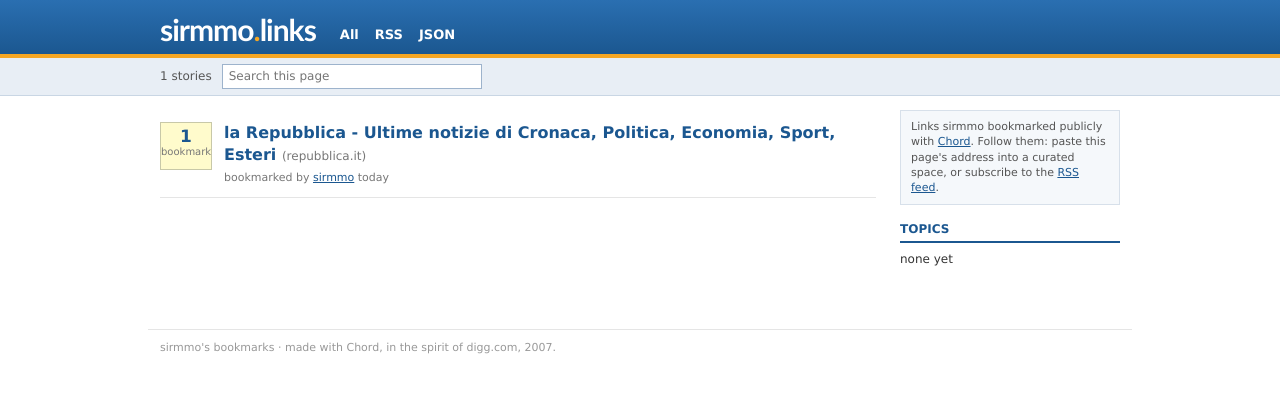
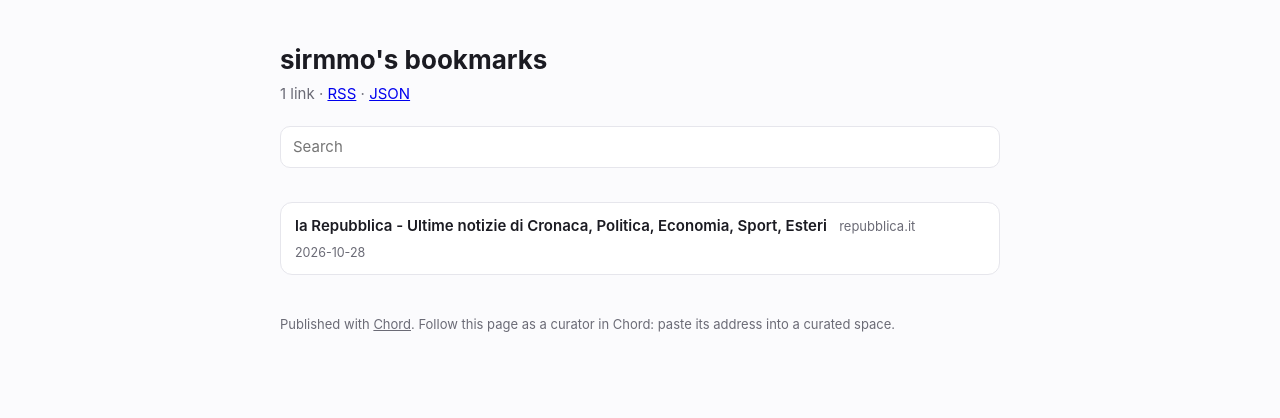
Before and after one commit to sirmmo/chord-bookmarks, a plain HTML site: page index.html in a window 1280 px wide. Drawn offline with Linux system fonts and the light colour scheme.

Commit message:
Chord: update index.html

```diff
--- a/index.html
+++ b/index.html
@@ -8,50 +8,38 @@
 <link rel="alternate" type="application/rss+xml" title="sirmmo&#39;s bookmarks" href="feed.xml">
 <link rel="alternate" type="application/json" title="sirmmo&#39;s bookmarks (JSON)" href="bookmarks.json">
 <style>
-body{margin:0;background:#fff;color:#333;font:13px/1.4 Verdana,Arial,Helvetica,sans-serif}
-a{color:#1b5790}a:hover{color:#f00}
-#hdr{background:#1b5790 linear-gradient(#2a6fb1,#1b5790);border-bottom:4px solid #f5a623;padding:0}
-#hdr .in{max-width:960px;margin:0 auto;display:flex;align-items:flex-end;gap:24px;padding:14px 12px 10px}
-#hdr .logo{font:bold 30px/1 "Trebuchet MS",Arial,sans-serif;color:#fff;letter-spacing:-1px;text-decoration:none}#hdr .logo em{font-style:normal;color:#f5a623}
-#hdr nav a{color:#fff;font-weight:bold;text-decoration:none;margin-right:16px;font-size:13px}
-#sub{background:#e8eef5;border-bottom:1px solid #c9d6e4}#sub .in{max-width:960px;margin:0 auto;padding:6px 12px;display:flex;align-items:center;gap:10px;font-size:12px;color:#555}
-#sub input{font:inherit;padding:3px 6px;border:1px solid #9db3cc;width:260px}
-.wrap{max-width:960px;margin:0 auto;display:grid;grid-template-columns:1fr 220px;gap:24px;padding:14px 12px 40px}
-.story{display:flex;gap:12px;padding:12px 0;border-bottom:1px solid #e5e5e5}.story.hide{display:none}
-.diggbox{flex:none;width:52px;height:48px;border:1px solid #c8c8a8;background:#fffbcc;text-align:center;font-size:10px;color:#777;padding-top:4px;box-sizing:border-box}.diggbox strong{display:block;font-size:17px;color:#1b5790;line-height:1.1}
-.story h3{margin:0;font-size:16px;font-weight:bold}.story h3 a{text-decoration:none}.story h3 a:hover{text-decoration:underline}.story .src{font-size:12px;font-weight:normal;color:#777}
-.story .meta{margin:3px 0 0;font-size:11px;color:#777}.story .meta a{color:#1b5790}.story .desc{margin:6px 0 0;font-size:12px;color:#444;line-height:1.5}
-aside h4{margin:0 0 6px;font-size:12px;text-transform:uppercase;color:#1b5790;border-bottom:2px solid #1b5790;padding-bottom:3px}
-aside ul{list-style:none;margin:0 0 20px;padding:0}aside li{padding:2px 0;font-size:12px}aside .chip{font:inherit;border:0;background:none;color:#1b5790;padding:0;cursor:pointer;text-align:left}aside .chip.on{font-weight:bold;color:#f00}aside .chip span{color:#999}
-.box{border:1px solid #d7e0ea;background:#f5f8fb;padding:8px 10px;font-size:11px;color:#555;margin-bottom:16px}.box a{color:#1b5790}
-footer{max-width:960px;margin:0 auto;padding:10px 12px 30px;font-size:11px;color:#999;border-top:1px solid #e5e5e5}footer a{color:#1b5790}
-@media(max-width:700px){.wrap{grid-template-columns:1fr}}
+:root{--bg:#fbfbfd;--fg:#1b1b22;--muted:#6b6b76;--line:#e6e6ec;--card:#fff;--accent:#5b6cff}
+@media(prefers-color-scheme:dark){:root{--bg:#121218;--fg:#ececf1;--muted:#9a9aa6;--line:#2a2a33;--card:#1a1a22;--accent:#8c97ff}}
+*{box-sizing:border-box}body{margin:0;background:var(--bg);color:var(--fg);font:15px/1.5 -apple-system,BlinkMacSystemFont,"Segoe UI",system-ui,sans-serif}
+main{max-width:760px;margin:0 auto;padding:40px 20px 80px}h1{font-size:26px;margin:0 0 4px}.sub{color:var(--muted);margin:0 0 20px}
+.search{width:100%;font:inherit;padding:9px 12px;border:1px solid var(--line);border-radius:10px;background:var(--card);color:var(--fg);outline:none}.search:focus{border-color:var(--accent)}
+.chips{display:flex;flex-wrap:wrap;gap:6px;margin:12px 0 22px}.chip{font:inherit;font-size:13px;border:1px solid var(--line);background:var(--card);color:var(--fg);border-radius:999px;padding:3px 10px;cursor:pointer}.chip span{color:var(--muted)}.chip.on{background:var(--accent);border-color:var(--accent);color:#fff}.chip.on span{color:#fff}
+ul{list-style:none;margin:0;padding:0}.bm{padding:12px 14px;border:1px solid var(--line);border-radius:12px;background:var(--card);margin-bottom:10px}.bm.hide{display:none}
+.bm .t{font-weight:600;color:var(--fg);text-decoration:none}.bm .t:hover{color:var(--accent)}.bm .h{color:var(--muted);font-size:13px;margin-left:8px}.bm .n{margin:6px 0 0;color:var(--fg)}.bm .m{display:block;margin-top:6px;font-size:12.5px;color:var(--muted)}.tag{color:var(--accent);text-decoration:none;margin-right:2px}
+footer{margin-top:40px;color:var(--muted);font-size:13px}footer a{color:inherit}.empty{color:var(--muted)}
 </style>
 </head>
 <body>
-<div id="hdr"><div class="in"><a class="logo" href="./">sirmmo<em>.</em>links</a><nav><a href="./">All</a><a href="feed.xml">RSS</a><a href="bookmarks.json">JSON</a></nav></div></div>
-<div id="sub"><div class="in"><span>1 stories</span><input id="q" type="search" placeholder="Search this page" autocomplete="off"></div></div>
-<div class="wrap">
-<div id="list">
-<div class="bm story" data-tags="" data-text="la repubblica - ultime notizie di cronaca, politica, economia, sport, esteri repubblica.it  ">
-  <div class="diggbox"><strong>1</strong><span>bookmark</span></div>
-  <div class="body">
-    <h3><a href="https://www.repubblica.it/" rel="noopener">la Repubblica - Ultime notizie di Cronaca, Politica, Economia, Sport, Esteri</a> <span class="src">(repubblica.it)</span></h3>
-    <p class="meta">bookmarked by <a href="https://github.com/sirmmo">sirmmo</a> today</p>
-  </div>
-</div>
-</div>
-<aside>
-<div class="box">Links sirmmo bookmarked publicly with <a href="https://ingmmo.com/chord/">Chord</a>. Follow them: paste this page's address into a curated space, or subscribe to the <a href="feed.xml">RSS feed</a>.</div>
-<h4>Topics</h4>
-<ul id="chips"><li>none yet</li></ul>
-</aside>
-</div>
-<footer>sirmmo&#39;s bookmarks · made with Chord, in the spirit of digg.com, 2007.</footer>
-<script>(function(){var q=document.getElementById('q'),chips=document.getElementById('chips'),items=[].slice.call(document.querySelectorAll('.bm')),tag='';
-function apply(){var t=q?q.value.trim().toLowerCase():'';items.forEach(function(li){var ok=(!t||li.dataset.text.indexOf(t)>=0)&&(!tag||(' '+li.dataset.tags+' ').indexOf(' '+tag+' ')>=0);li.classList.toggle('hide',!ok)});if(chips)[].slice.call(chips.children).forEach(function(c){c.classList.toggle('on',c.dataset.tag===tag)})}
-if(chips)chips.addEventListener('click',function(e){var c=e.target.closest('.chip');if(!c)return;tag=tag===c.dataset.tag?'':c.dataset.tag;location.hash=tag?'tag='+encodeURIComponent(tag):'';apply()});
+<main>
+<h1>sirmmo&#39;s bookmarks</h1>
+<p class="sub">1 link · <a href="feed.xml">RSS</a> · <a href="bookmarks.json">JSON</a></p>
+<input class="search" id="q" type="search" placeholder="Search" autocomplete="off">
+<div class="chips" id="chips"></div>
+<ul id="list">
+<li class="bm" data-tags="" data-text="la repubblica - ultime notizie di cronaca, politica, economia, sport, esteri repubblica.it  ">
+  <a class="t" href="https://www.repubblica.it/" rel="noopener">la Repubblica - Ultime notizie di Cronaca, Politica, Economia, Sport, Esteri</a>
+  <span class="h">repubblica.it</span>
+  <span class="m"><time datetime="2026-10-28T04:46:24.862Z">2026-10-28</time></span>
+</li>
+</ul>
+<footer>Published with <a href="https://ingmmo.com/chord/">Chord</a>. Follow this page as a curator in Chord: paste its address into a curated space.</footer>
+</main>
+<script>
+(function(){var q=document.getElementById('q'),chips=document.getElementById('chips'),items=[].slice.call(document.querySelectorAll('.bm')),tag='';
+function apply(){var t=q.value.trim().toLowerCase();items.forEach(function(li){var ok=(!t||li.dataset.text.indexOf(t)>=0)&&(!tag||(' '+li.dataset.tags+' ').indexOf(' '+tag+' ')>=0);li.classList.toggle('hide',!ok)});[].slice.call(chips.children).forEach(function(c){c.classList.toggle('on',c.dataset.tag===tag)})}
+chips.addEventListener('click',function(e){var c=e.target.closest('.chip');if(!c)return;tag=tag===c.dataset.tag?'':c.dataset.tag;location.hash=tag?'tag='+encodeURIComponent(tag):'';apply()});
 document.addEventListener('click',function(e){var a=e.target.closest('a.tag');if(!a)return;e.preventDefault();tag=decodeURIComponent(a.getAttribute('href').slice(5));location.hash=a.getAttribute('href');apply()});
-if(q)q.addEventListener('input',apply);var m=/tag=([^&]+)/.exec(location.hash);if(m)tag=decodeURIComponent(m[1]);apply();})();</script>
+q.addEventListener('input',apply);var m=/tag=([^&]+)/.exec(location.hash);if(m)tag=decodeURIComponent(m[1]);apply();})();
+</script>
 </body>
 </html>
```
